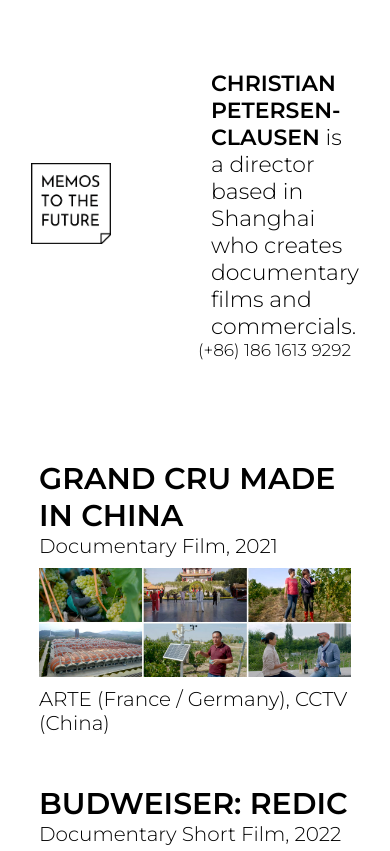
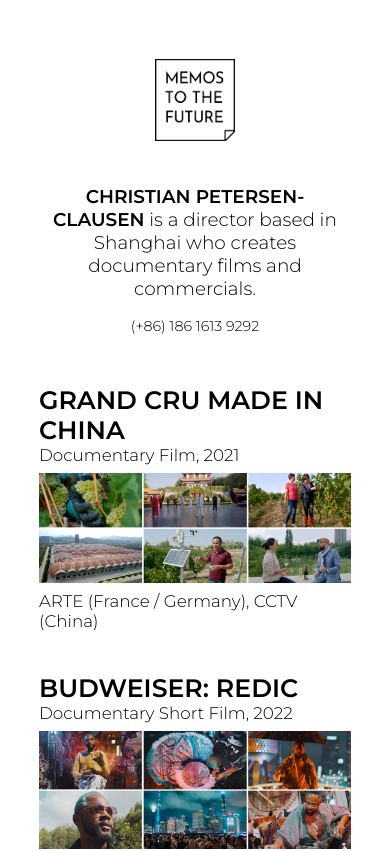
Before and after one commit to Tiger-Hill/memos-to-the-future, a React (Create React App) app: page / in a window 390 px wide. Shown: the top 851 px of the page. Built offline with nearby package versions, Linux system fonts and the light colour scheme.

Commit message:
Fixed the navbar

```diff
--- a/src/index.css
+++ b/src/index.css
@@ -23,10 +23,15 @@
   padding: 5rem 0;
 }
 
+@media (max-width: 900px) {
+  html {
+    font-size: 52.5%;
+  }
+}
+
 /* ! NAVBAR */
 nav {
   width: 100%;
-
   margin: 2rem 0 10rem;
 }
 
@@ -55,6 +60,23 @@
   text-align: right;
   font-size: 1.7rem;
   margin: 0;
+}
+
+@media (max-width: 740px) {
+  .navbar--main-content {
+    flex-direction: column;
+    gap: 5rem;
+  }
+
+  h1 {
+    text-align: center;
+  }
+
+  .phone-number {
+    text-align: center;
+    margin-top: 2rem;
+    margin-bottom: -4rem;
+  }
 }
 
 /* ! HOMEPAGE CARDS */
```
